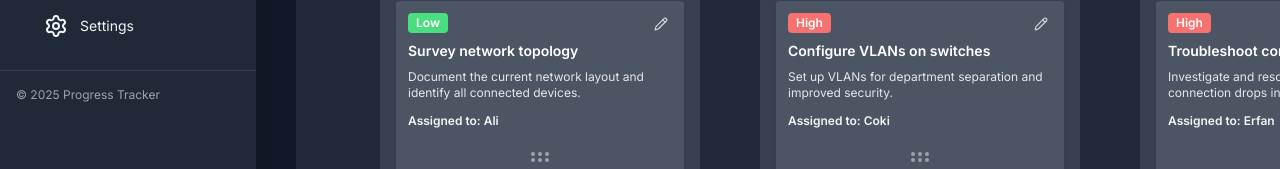
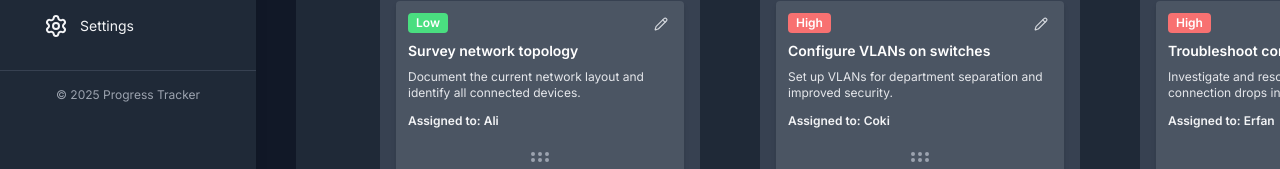
Before and after one commit to definitelynotjin/progress-tracker, a Next.js app: page /kanban in a window 1280 px wide. Shown: the part 243-412 px from the top of the page. Built offline with nearby package versions, Linux system fonts and the light colour scheme.

Commit message:
fix: update styles for TaskDetail input and Sidebar footer for better visibility

```diff
--- a/src/app/components/kanban/TaskCard.tsx
+++ b/src/app/components/kanban/TaskCard.tsx
@@ -1,4 +1,3 @@
-import React, { useState } from "react";
 import { GripVertical, Pencil } from "lucide-react";
 import { useSortable } from "@dnd-kit/sortable";
 import { CSS } from "@dnd-kit/utilities";
--- a/src/app/components/kanban/TaskDetail.tsx
+++ b/src/app/components/kanban/TaskDetail.tsx
@@ -39,7 +39,7 @@ export default function TaskDetail({ task, onSave, onCancel }: TaskDetailProps)
                 {/* Title input */}
                 <input
                     type="text"
-                    className="text-white w-full bg-gray-700 text-1xl font-semibold border-b pb-2 outline-none"
+                    className="text-white w-full bg-gray-700 text-1xl font-semibold border-b border-gray-500 pb-2 outline-none"
                     value={title}
                     onChange={(e) => setTitle(e.target.value)}
                     placeholder="Task Title"
--- a/src/app/sidebar.tsx
+++ b/src/app/sidebar.tsx
@@ -35,7 +35,7 @@ export default function Sidebar() {
 
     function SidebarFooter() {
         return (
-            <div className="p-4 border-t border-gray-700 text-xs text-gray-400">
+            <div className="p-4 text-center border-t border-gray-700 text-xs text-gray-400">
                 &copy; {new Date().getFullYear()} Progress Tracker
             </div>
         );
--- a/src/components/ui/calendar.tsx
+++ b/src/components/ui/calendar.tsx
@@ -29,7 +29,7 @@ function Calendar({
     <DayPicker
       showOutsideDays={showOutsideDays}
       className={cn(
-        "bg-gray-500 text-white group/calendar p-3 [--cell-size:2rem] [[data-slot=card-content]_&]:bg-transparent [[data-slot=popover-content]_&]:bg-transparent",
+        "bg-gray-600 text-white group/calendar p-3 [--cell-size:2rem] [[data-slot=card-content]_&]:bg-transparent [[data-slot=popover-content]_&]:bg-transparent",
         String.raw`rtl:**:[.rdp-button_next>svg]:rotate-180`,
         String.raw`rtl:**:[.rdp-button_previous>svg]:rotate-180`,
         className
@@ -201,7 +201,7 @@ function CalendarDayButton({
       data-range-end={modifiers.range_end}
       data-range-middle={modifiers.range_middle}
       className={cn(
-        "bg-gray-500 text-white flex aspect-square h-auto w-full min-w-[--cell-size] flex-col gap-1 font-normal leading-none rounded-md [&>span]:text-xs [&>span]:opacity-90 data-[selected-single=true]:bg-gray-100 data-[selected-single=true]:text-gray-700",
+        "bg-gray-600 text-white flex aspect-square h-auto w-full min-w-[--cell-size] flex-col gap-1 font-normal leading-none rounded-md [&>span]:text-xs [&>span]:opacity-90 data-[selected-single=true]:bg-gray-100 data-[selected-single=true]:text-gray-700",
         defaultClassNames.day,
         className
       )}
```
